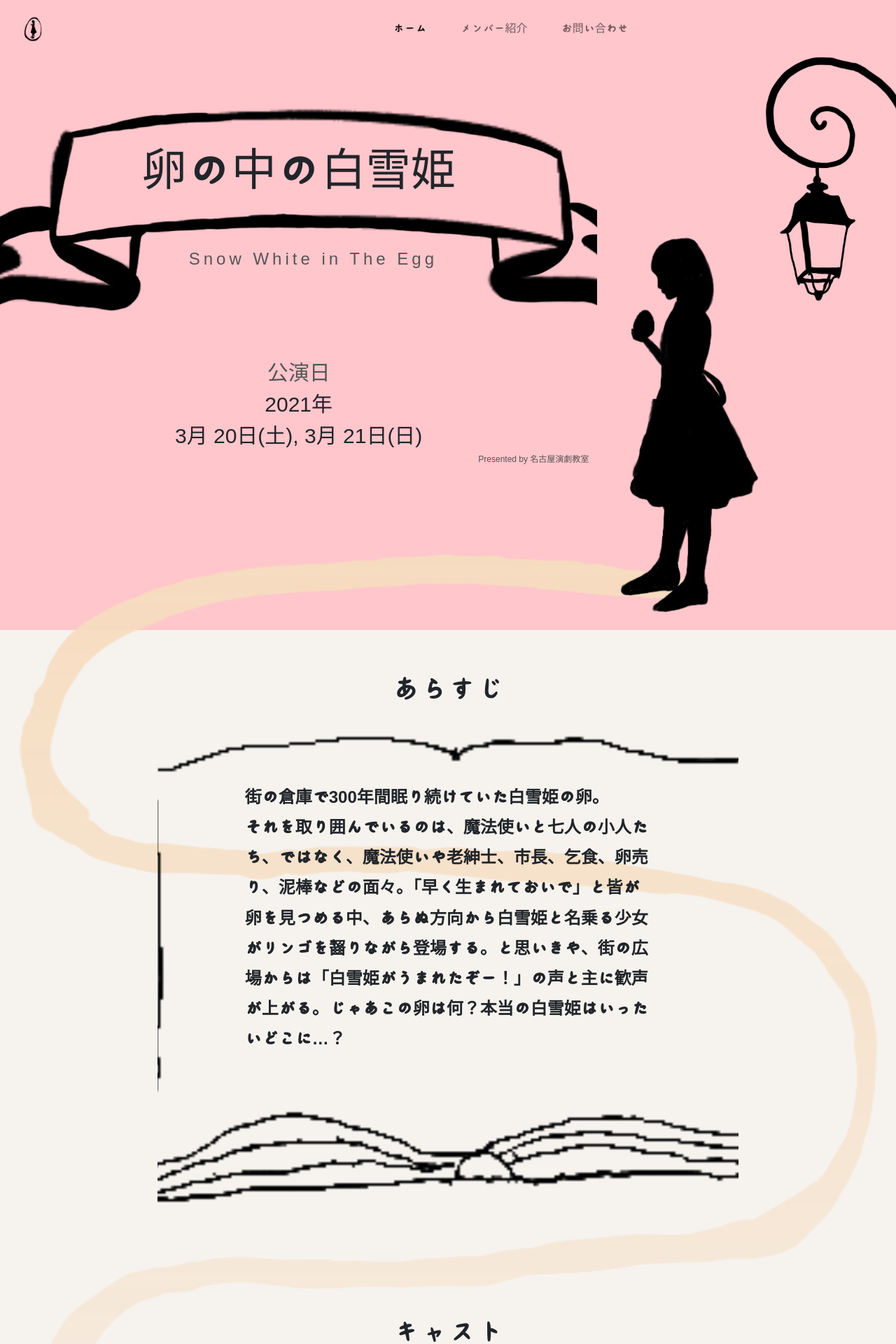
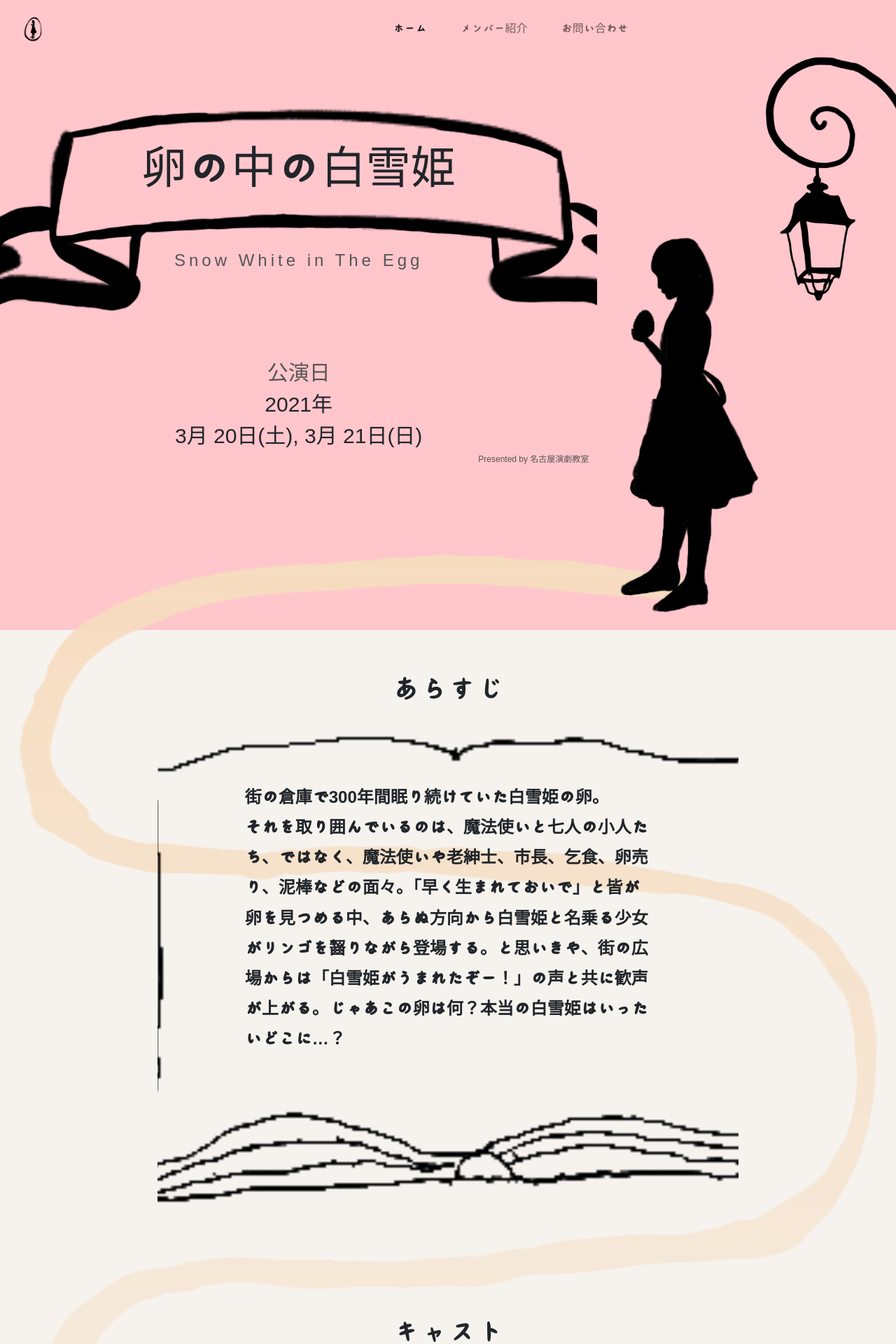
Before and after one commit to seiichiroito/snow-white, a Jekyll site: the page built from index.html, in a window 1280 px wide. Shown: the top 1920 px of the page at 70% size. Built offline with Jekyll 4.4.1, drawn with Linux system fonts in a browser that asks for light colours; nearby versions of some CDN libraries; some web fonts are replaced; some of the changed text lies outside the part shown.

Commit message:
Fix some style

```diff
--- a/_includes/cast.html
+++ b/_includes/cast.html
@@ -21,7 +21,7 @@
             <div class="col-md-4 col-lg-3">
               <div class="card">
                 <div class="card-body">
-                  <h5 class="card-title">演出・監督</h5>
+                  <h5 class="card-title">演出</h5>
                   <p class="card-text">小熊　ヒデジ</p>
                 </div>
                 <img
@@ -35,7 +35,7 @@
               <div class="card">
                 <div class="card-body">
                   <h5 class="card-title">劇団</h5>
-                  <p class="card-text">名古屋演劇教室</p>
+                  <p class="card-text">Nagoyaダイヤモンズ</p>
                 </div>
                 <img
                   src="{{ site.baseurl }}/assets/images/queen.png"
--- a/_includes/info.html
+++ b/_includes/info.html
@@ -5,15 +5,23 @@
     </div>
     <div class="info__main">
       <div class="row">
-        <div class="col-md-6">
+        <div class="col-lg-7">
           <h1>・公演場所</h1>
           <p>ナビロフト 〒468−0052 愛知県名古屋市天白区井口二丁目902</p>
           <h1>・公演日時</h1>
           <p>2021年</p>
-          <p>3月 20日(土) 15:00〜（🍎りんご組）, 19:00〜（🥚たまご組）</p>
-          <p>3月 21日(日) 11:00〜（🥚たまご組）, 15:00〜（🍎りんご組）</p>
+          <div class="row info__main--dates">
+            <div class="col-sm-12 col-xl-3 info__main--date">3月 20日(土)</div>
+            <div class="col-sm-6 col-xl-4 info__main--time">14:00〜（🍎りんご組）,</div>
+            <div class="col-sm-6 col-xl-4 info__main--time">18:00〜（🥚たまご組）</div>
+          </div>
+          <div class="row info__main--dates">
+            <div class="col-sm-12 col-xl-3 info__main--date">3月 21日(日)</div>
+            <div class="col-sm-6 col-xl-4 info__main--time">11:00〜（🥚たまご組）,</div>
+            <div class="col-sm-6 col-xl-4 info__main--time">15:00〜（🍎りんご組）</div>
+          </div>
         </div>
-        <div class="col-md-6">
+        <div class="col-lg-5">
           <div class="info__main--map">
             <iframe
               src="https://www.google.com/maps/embed?pb=!1m18!1m12!1m3!1d3263.1105379840956!2d136.9954243152437!3d35.1289149803268!2m3!1f0!2f0!3f0!3m2!1i1024!2i768!4f13.1!3m3!1m2!1s0x600364c22d13f15f%3A0xfb47d3b9aa468ede!2z44OK44OT44Ot44OV44OI!5e0!3m2!1sen!2sjp!4v1610192722777!5m2!1sen!2sjp"
--- a/_includes/summary.html
+++ b/_includes/summary.html
@@ -8,7 +8,7 @@
                 <div class="summary__main">
                     <p>
                         街の倉庫で300年間眠り続けていた白雪姫の卵。<br>
-                        それを取り囲んでいるのは、魔法使いと七人の小人たち、ではなく、魔法使いや老紳士、市長、乞食、卵売り、泥棒などの面々。「早く生まれておいで」と皆が卵を見つめる中、あらぬ方向から白雪姫と名乗る少女がリンゴを齧りながら登場する。と思いきや、街の広場からは「白雪姫がうまれたぞー！」の声と主に歓声が上がる。じゃあこの卵は何？本当の白雪姫はいったいどこに…？
+                        それを取り囲んでいるのは、魔法使いと七人の小人たち、ではなく、魔法使いや老紳士、市長、乞食、卵売り、泥棒などの面々。「早く生まれておいで」と皆が卵を見つめる中、あらぬ方向から白雪姫と名乗る少女がリンゴを齧りながら登場する。と思いきや、街の広場からは「白雪姫がうまれたぞー！」の声と共に歓声が上がる。じゃあこの卵は何？本当の白雪姫はいったいどこに…？
                     </p>
                 </div>
             </div>
--- a/_sass/style.scss
+++ b/_sass/style.scss
@@ -70,17 +70,26 @@
     text-align: center;
     height: 25vh;
     margin-top: 5%;
+    position: relative;
   }
   &__title {
-    padding-top: 10%;
     font-size: 45px;
+    position: absolute;
+    top: 30%;
+    left: 50%;
+    transform: translate(-50%, -50%);
+    width: 100%;
   }
   &__sub-title {
     margin-top: 15%;
     font-size: 16px;
     letter-spacing: 3px;
     color: #555;
-    padding-left: 5%;
+    position: absolute;
+    top: 45%;
+    left: 50%;
+    transform: translate(-50%, -50%);
+    width: 100%;
   }
   // Main
   &__main {
@@ -134,7 +143,6 @@
       height: 25vh;
     }
     &__title {
-      padding-top: 6%;
     }
     &__sub-title {
       margin-top: 10%;
@@ -170,7 +178,6 @@
       height: 30vh;
     }
     &__title {
-      padding-top: 8%;
       font-size: 54px;
     }
     &__sub-title {
@@ -348,6 +355,18 @@
       color: #555;
     }
     p {
+      font-size: 18px;
+      line-height: 1.5;
+    }
+    &--dates {
+      margin-bottom: 15px;
+    }
+    &--date {
+      line-height: 1.5;
+      font-size: 18px;
+
+    }
+    &--time {
       line-height: 1.5;
       font-size: 18px;
     }
```
